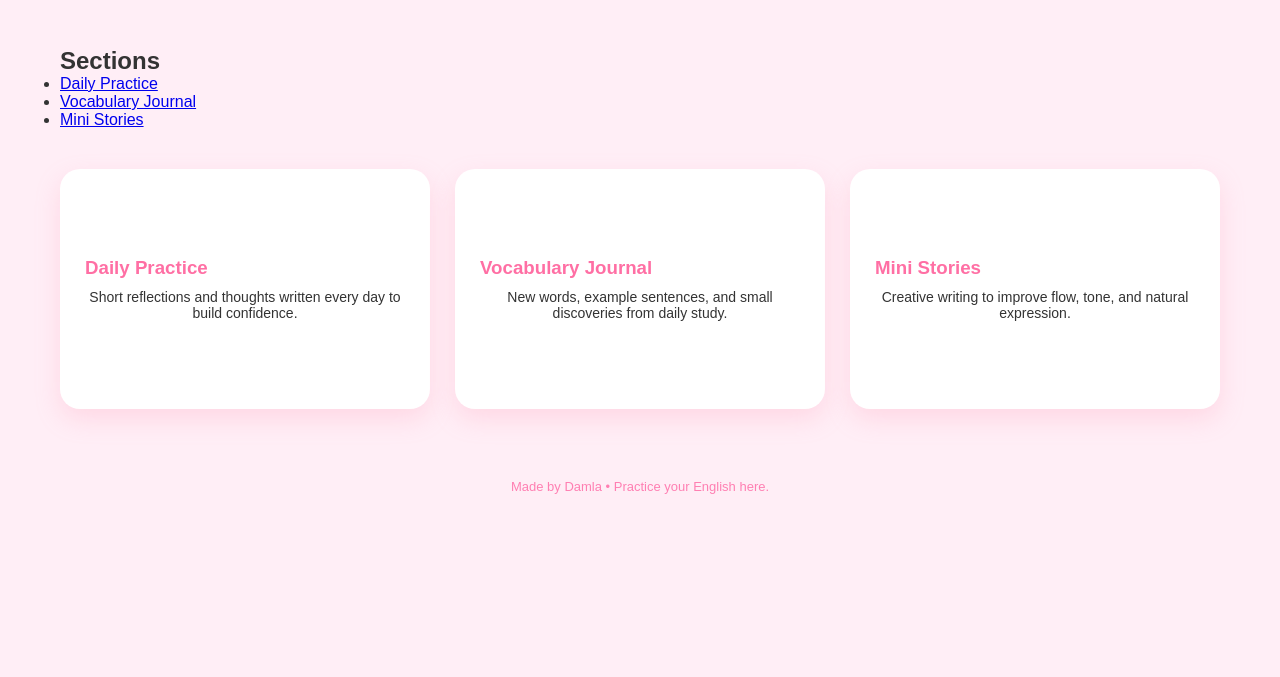
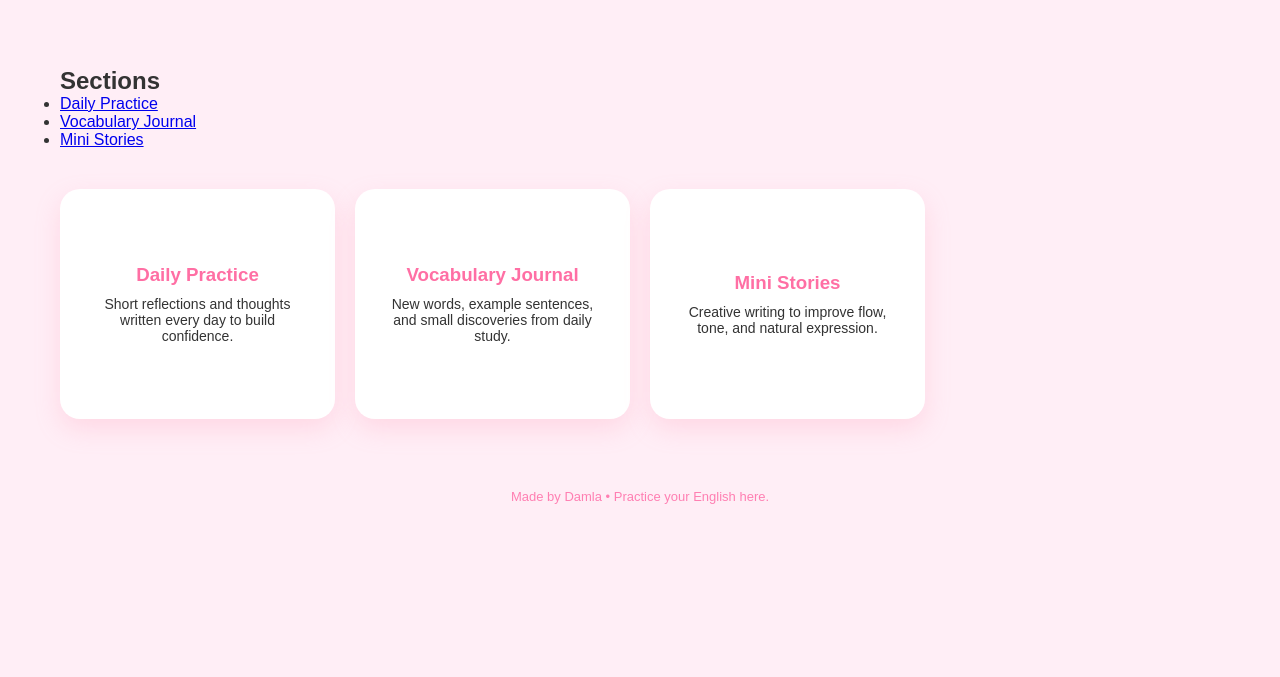
Before and after one commit to dydamlaylmaz-11/english-blog, a plain HTML site: page index.html in a window 1280 px wide. Shown: the part 123-800 px from the top of the page. Drawn offline with Linux system fonts and the light colour scheme.

Commit message:
Update style.css

```diff
--- a/style.css
+++ b/style.css
@@ -1,21 +1,21 @@
-/* ===== RESET ===== */
+/* RESET */
 * {
   margin: 0;
   padding: 0;
   box-sizing: border-box;
 }
 
-/* ===== BODY ===== */
+/* BODY */
 body {
   background: #ffeef6;
   font-family: Arial, sans-serif;
   color: #333;
 }
 
-/* ===== HEADER ===== */
+/* HEADER */
 header {
   text-align: center;
-  padding: 50px 20px 30px;
+  padding: 50px 20px;
 }
 
 header h1 {
@@ -25,37 +25,37 @@ header h1 {
 }
 
 header .quote {
+  color: #ff8fb8;
   font-size: 16px;
-  color: #ff8fb8;
 }
 
-/* ===== MAIN CONTAINER ===== */
+/* CONTAINER */
 .container {
   max-width: 1200px;
   margin: 0 auto;
   padding: 20px;
 }
 
-/* ===== 4 KUTU YAN YANA (HİZALI) ===== */
+/* CONTENT – 4 KUTU KİLİTLİ */
 .content {
-  display: flex;              /* 🔥 NET */
-  justify-content: space-between;
-  gap: 25px;
+  display: grid;
+  grid-template-columns: repeat(4, 1fr); /* 🔒 KİLİT */
+  gap: 20px;
   margin-top: 40px;
 }
 
-/* ===== CARD ===== */
+/* CARD */
 .card {
-  flex: 1;                    /* 🔥 HERKES EŞİT */
   background: #ffffff;
   border-radius: 20px;
   padding: 25px;
-  min-height: 240px;          /* 🔥 HİZA SABİT */
-  box-shadow: 0 10px 25px rgba(255, 150, 180, 0.25);
-  display: flex;              /* 🔥 İÇERİK DE DÜZGÜN */
+  height: 230px;              /* 🔒 YÜKSEKLİK SABİT */
+  display: flex;
   flex-direction: column;
   justify-content: center;
-  transition: transform 0.3s ease;
+  text-align: center;
+  box-shadow: 0 10px 25px rgba(255, 150, 180, 0.25);
+  transition: transform 0.2s ease;
 }
 
 .card:hover {
@@ -69,10 +69,9 @@ header .quote {
 
 .card p {
   font-size: 14px;
-  text-align: center;
 }
 
-/* ===== FOOTER ===== */
+/* FOOTER */
 .footer-note {
   text-align: center;
   margin-top: 50px;
@@ -80,21 +79,10 @@ header .quote {
   color: #ff7fb2;
 }
 
-/* ===== BUNNY ===== */
+/* BUNNY */
 .bunny {
   position: fixed;
   top: 20px;
   right: 30px;
-  font-size: 64px;            /* 🔥 BÜYÜK */
-  cursor: pointer;
+  font-size: 64px;
 }
-
-.bunny:hover {
-  animation: hop 0.6s ease;
-}
-
-@keyframes hop {
-  0% { transform: translateY(0); }
-  50% { transform: translateY(-25px); }
-  100% { transform: translateY(0); }
-}
```
